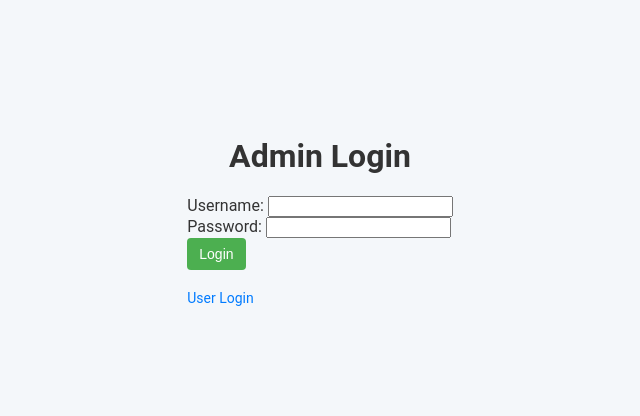
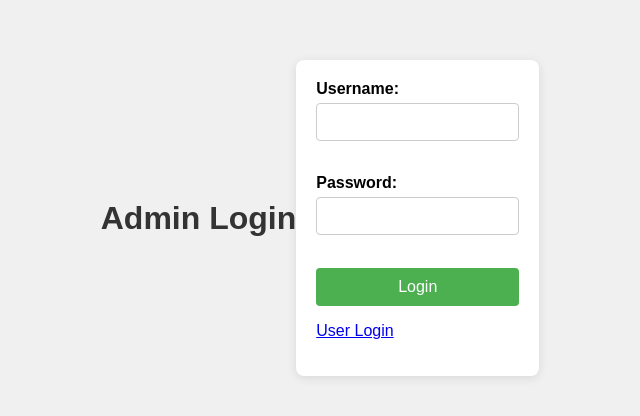
Before and after one commit to RAHULKRISHNAKR/Seminar_Hall_Booking_System, a website: page admin-login.html in a window 1280 px wide. Shown: the part 182-598 px from the top of the page, without its empty margins (320-960 px from the left). Drawn offline with Linux system fonts and the light colour scheme; no server answers.

Commit message:
version 6

```diff
--- a/admin-styles.css
+++ b/admin-styles.css
@@ -1,114 +1,54 @@
-/* General body styling */
 body {
-    font-family: 'Roboto', sans-serif;
-    background-color: #f4f7fa;
-    margin: 0;
+    font-family: Arial, sans-serif;
+    background-color: #f0f0f0;
     display: flex;
     justify-content: center;
     align-items: center;
-    min-height: 100vh;
-    flex-direction: column;
-    color: #333;
+    height: 100vh;
+    margin: 0;
 }
 
-/* Admin Dashboard heading */
-h2 {
+h1 {
     color: #333;
-    text-align: center;
-    margin-bottom: 20px;
-    font-weight: 500;
-    font-size: 24px;
-}
-
-/* Table container */
-#booking-list {
-    background-color: #fff;
-    padding: 20px;
-    border-radius: 12px;
-    box-shadow: 0 8px 16px rgba(0, 0, 0, 0.1);
-    max-width: 900px;
-    width: 100%;
     text-align: center;
 }
 
-/* Table styling */
-table {
-    width: 100%;
-    border-collapse: collapse;
-    margin: 20px 0;
-    font-size: 16px;
+#admin-login-section {
+    background-color: #fff;
+    padding: 20px;
     border-radius: 8px;
-    overflow: hidden;
+    box-shadow: 0 2px 10px rgba(0, 0, 0, 0.1);
 }
 
-/* Table headers */
-th {
-    background-color: #4CAF50;
-    color: white;
-    padding: 12px 15px;
-    text-align: left;
-    font-weight: 500;
-    font-size: 16px;
+form {
+    display: flex;
+    flex-direction: column;
 }
 
-/* Table rows */
-td {
-    padding: 12px 15px;
-    border-bottom: 1px solid #ddd;
+label {
+    margin-bottom: 5px;
+    font-weight: bold;
 }
 
-/* Hover effect on table rows */
-tr:hover {
-    background-color: #f2f2f2;
+input[type="text"],
+input[type="password"] {
+    padding: 10px;
+    margin-bottom: 15px;
+    border: 1px solid #ccc;
+    border-radius: 4px;
+    font-size: 14px;
 }
 
-/* Status label styling */
-td:nth-child(5) {
-    font-weight: 500;
-    color: #333;
-}
-
-/* Action buttons */
-button {
-    padding: 8px 12px;
+button[type="submit"] {
+    padding: 10px;
     background-color: #4CAF50;
     color: white;
     border: none;
     border-radius: 4px;
     cursor: pointer;
-    font-size: 14px;
+    font-size: 16px;
 }
 
-button:hover {
+button[type="submit"]:hover {
     background-color: #45a049;
 }
-
-/* Link to go back to admin login */
-p {
-    margin-top: 20px;
-    font-size: 14px;
-}
-
-p a {
-    text-decoration: none;
-    color: #007BFF;
-}
-
-p a:hover {
-    text-decoration: underline;
-}
-
-/* Mobile responsiveness */
-@media (max-width: 768px) {
-    #booking-list {
-        padding: 15px;
-    }
-
-    table {
-        font-size: 14px;
-    }
-
-    th, td {
-        padding: 10px 12px;
-    }
-}
```
Also changed, not shown: admin-login.html (line endings or trailing spaces).
